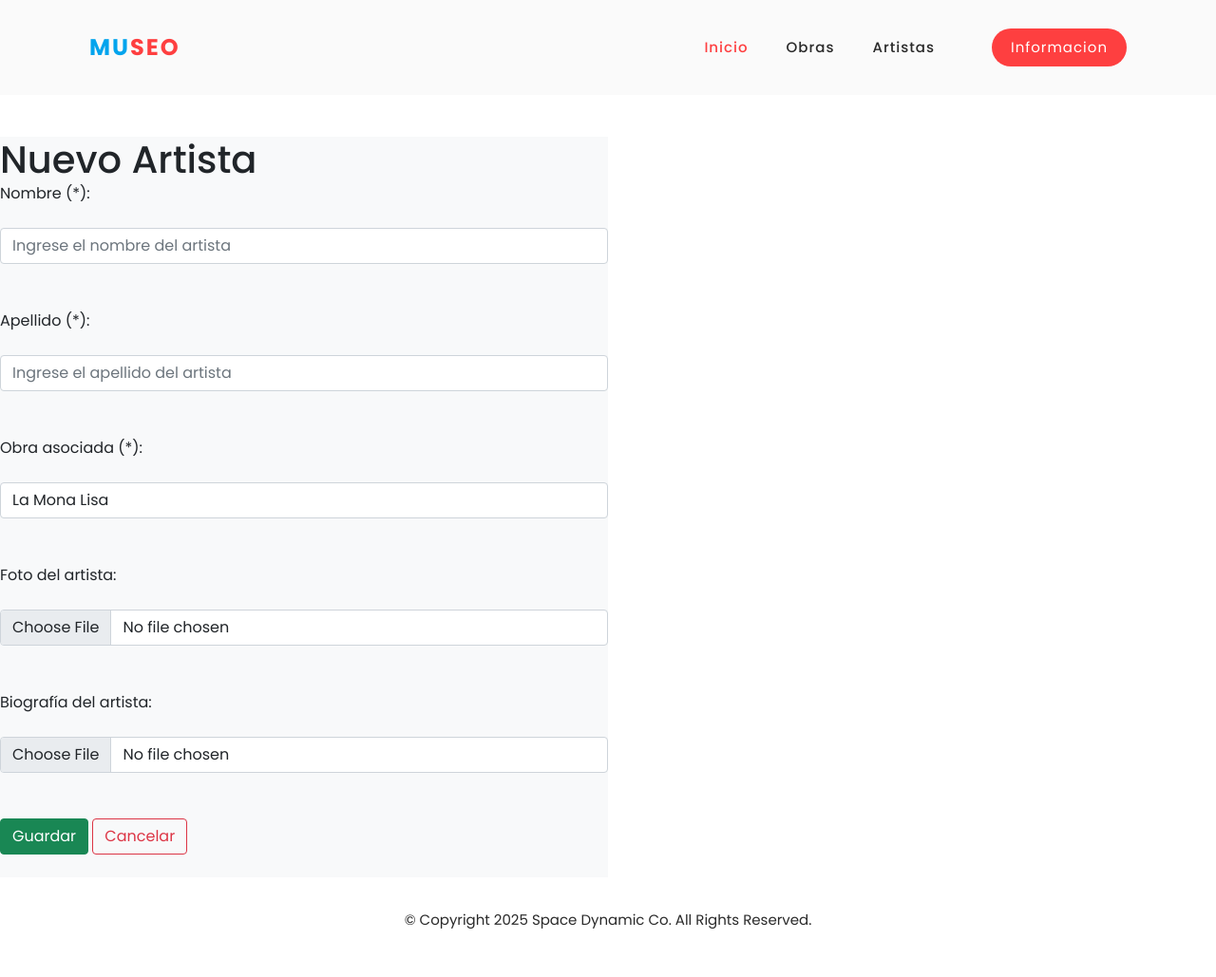
After one commit to Anthonybm8/Museo, a Django app: page /nuevoArtista in a window 1280 px wide. The commit adds this page. Shown: the whole page at 95% size. Run offline with Django 5.2, Linux system fonts and the light colour scheme; data comes from the database, SQL or seed files in the repository; both versions use the stored data as it was before the commit; parts of the project's set-up code (start-up, migrations or seed data) failed here and were passed over; some libraries are stand-ins or nearby versions.

Commit message:
se configuro la tabla de agregar artista

```diff
--- a/Aplicaciones/Artista/models.py
+++ b/Aplicaciones/Artista/models.py
@@ -5,6 +5,6 @@ from Aplicaciones.Obra.models import Obra
 class Artista(models.Model):
     nombre = models.CharField(max_length=100)
     apellido = models.CharField(max_length=100)
-    Obra = models.ForeignKey(Obra, on_delete=models.CASCADE)
+    obra = models.ManyToManyField(Obra, blank=True)
     foto = models.ImageField(upload_to='artistas', null=True, blank=True)
     biografia = models.FileField(upload_to='artistas', null=True, blank=True)
--- /dev/null
+++ b/Aplicaciones/Artista/templates/nuevoArtista.html
@@ -0,0 +1,34 @@
+{% extends 'plantillas.html' %}
+{% load static %}
+{% block content %}
+<br><br><br><br><br><br>
+
+<div>
+    <div class="col-md-3" ></div>
+    <div class="col-md-6 bg-light" >
+        <h1>Nuevo Artista</h1>
+        <form action="guardarArtista" id="frm_nuevo_artista"
+              enctype="multipart/form-data"
+              method="post">
+            {% csrf_token %}
+            <label for="">Nombre (*):</label><br><br>
+            <input placeholder="Ingrese el nombre del artista" class="form-control" type="text" name="nombre" id="nombre"><br><br>
+            <label for="">Apellido (*):</label><br><br>
+            <input placeholder="Ingrese el apellido del artista" class="form-control" type="text" name="apellido" id="apellido"><br><br>
+            <label for="">Obra asociada (*):</label><br><br>
+            <select class="form-control" name="obra_id" id="obra_id">
+                {% for obra in obras %}
+                <option value="{{ obra.id }}">{{ obra.titulo }}</option>
+                {% endfor %}
+            </select><br><br>
+            <label for="">Foto del artista:</label><br><br>
+            <input type="file" name="foto" id="foto" class="form-control"><br><br>
+            <label for="">Biografía del artista:</label><br><br>
+            <input type="file" name="biografia" id="biografia" class="form-control"><br><br>
+            <button class="btn btn-success" type="submit">Guardar</button>
+            <a class="btn btn-outline-danger" href="{% url 'inicio' %}">Cancelar</a><br><br>
+
+        </form>
+    </div>
+</div>
+{% endblock %}
--- a/Aplicaciones/Artista/urls.py
+++ b/Aplicaciones/Artista/urls.py
@@ -2,4 +2,6 @@ from django.urls import path
 from . import views
 urlpatterns=[
     path('inicio',views.inicio,name='inicio'),
+    path('nuevoArtista',views.nuevoArtista,name='nuevoArtista'),
+    path('guardarArtista',views.guardarArtista,name='guardarArtista'),
 ]
--- a/Aplicaciones/Artista/views.py
+++ b/Aplicaciones/Artista/views.py
@@ -1,7 +1,32 @@
 from django.shortcuts import render, redirect
 from .models import Artista
+from Aplicaciones.Obra.models import Obra
 from django.contrib import messages
 
 # Create your views here.
 def inicio(request):
-    return render(request,"inicio.html")
+    listadoArtistas = Artista.objects.all()
+    return render(request,"inicio.html", {'artistas': listadoArtistas})
+
+def nuevoArtista(request):
+    robras = Obra.objects.all()
+    return render(request, "nuevoArtista.html", {'obras': robras})
+
+def guardarArtista(request):
+    if request.method == 'POST':
+        nombre = request.POST.get('nombre')
+        apellido = request.POST.get('apellido')
+        obra_ids = request.POST.getlist("Obra")
+
+        foto = request.FILES.get('foto')
+        biografia = request.FILES.get('biografia')
+
+        nuevoArtista = Artista.objects.create(
+            nombre=nombre,
+            apellido=apellido,
+            foto=foto,
+            biografia=biografia
+
+        )
+        messages.success(request, "Artista guardado exitosamente")
+        return redirect('inicio')
```
Also changed, not shown: Aplicaciones/Artista/templates/inicio.html (+31 -0 lines), Aplicaciones/Artista/migrations/0002_remove_artista_obra_artista_obra.py (added), Aplicaciones/Artista/migrations/0003_rename_obra_artista_obra.py (added), Museo/media/artistas/linux-wallpaper.jpg (added), db.sqlite3, 1 other file.
